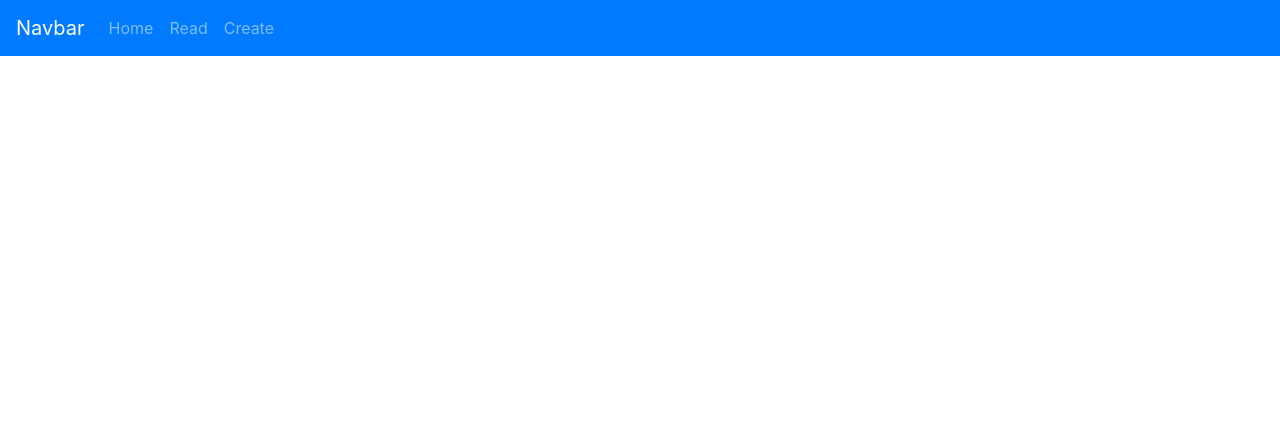
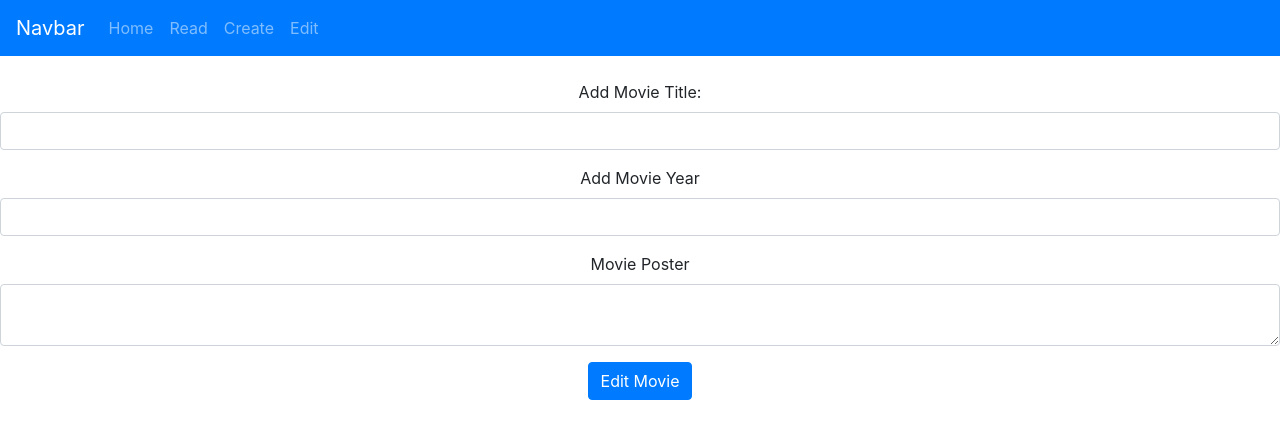
Before and after one commit to CiaranRoche203/data_rep_week11, a React (Create React App) app: page /edit/1 in a window 1280 px wide. Shown: the top 438 px of the page. Built offline with nearby package versions, Linux system fonts and the light colour scheme; no server answers.

Commit message:
Lab completed

```diff
--- a/src/App.js
+++ b/src/App.js
@@ -10,6 +10,7 @@
 import { BrowserRouter as Router, Switch, Route } from 'react-router-dom';
 import { Create } from './components/create';
 import { Read } from './components/read';
+import { Edit } from './components/edit';
 //main class of the app.
 class App extends Component {
   //method where the methods of the other classes are called essentially.
@@ -25,6 +26,7 @@
               <Nav.Link href="/">Home</Nav.Link>
               <Nav.Link href="/read">Read</Nav.Link>
               <Nav.Link href="/create">Create</Nav.Link>
+              <Nav.Link href="/edit">Edit</Nav.Link>
             </Nav>
           </Navbar>
           <br />
@@ -33,6 +35,7 @@
             <Route path='/' component={Content} exact />
             <Route path='/create' component={Create} exact />
             <Route path='/read' component={Read} exact />
+            <Route path='/edit/:id' component={Edit} exact />
           </Switch>
         </div>
       </Router>
--- /dev/null
+++ b/src/components/edit.js
@@ -0,0 +1,121 @@
+import React from 'react';
+import axios from 'axios';
+//edit class of the app
+export class Edit extends React.Component {
+    //edit comoonent
+    //constructor
+    constructor() {
+        super();
+        //binding the data so it can be called
+        this.onSubmit = this.onSubmit.bind(this);
+        this.onChangeTitle = this.onChangeTitle.bind(this);
+        this.onChangeYear = this.onChangeYear.bind(this);
+        this.onChangePoster = this.onChangePoster.bind(this);
+        //setting to empty strings
+        this.state = {
+            Title: '',
+            Year: '',
+            Poster: ''
+        }
+    }
+    //life cycle hook that gets fired. Becomes active in the view
+    componentDidMount(){
+        console.log(this.props.match.params.id);
+        //read record from database
+        //call get request and return to document
+        axios.get('http://localhost:4000/api/movies/'+ this.props.match.params.id)
+        .then(response =>{
+            this.setState({
+                _id:response.data._id,
+                Title:response.data.title,
+                Year:response.data.year,
+                Poster:response.data.poster
+            })
+        })
+        .catch((error)=>{
+            console.log(error);
+        });
+    }
+    //methods
+    //when the title has been added it is returned or stored here
+    onChangeTitle(e) {
+        this.setState({ Title: e.target.value });
+    }
+    //when the Year has been added it is returned or stored here
+    onChangeYear(e) {
+        this.setState({ Year: e.target.value });
+    }
+    //when the Poster has been added it is returned or stored here
+    onChangePoster(e) {
+        this.setState({ Poster: e.target.value });
+    }
+    //alert returned to user to show that the movie has been added
+    onSubmit(e) {
+        e.preventDefault();
+        alert("Movie: " + this.state.Title + " " + this.state.Year + " " + this.state.Poster);
+        console.log('test');
+        const newMovie = {
+            title: this.state.Title,
+            year: this.state.Year,
+            poster: this.state.Poster,
+            _id: this.state._id
+        }
+        //put method. this returns the updated movie
+        axios.put('http://localhost:4000/api/movies/'+this.state._id, newMovie)
+        .then(res =>{
+            console.log(res.data)
+        })
+        .catch();
+        //using the local host aka the server to retrieve the information
+        /*axios.post('http://localhost:4000/api/movies',newMovie)
+        .then((res)=>{
+            console.log(res);
+        })
+        .catch((err)=>{
+            console.log(err);
+        });*/
+    }
+    render() {
+        return (
+            //forms that have been made with react features
+            //edit movie form, year and poster
+            <div className='App'>
+                <form onSubmit={this.onSubmit}>
+                    <div className='form-group'>
+                        <label>
+                            Add Movie Title:
+                    </label>
+                        <input type='text'
+                            className='form-control'
+                            value={this.state.Title}
+                            onChange={this.onChangeTitle}>
+                        </input>
+                    </div>
+                    <div className='form-group'>
+                        <label> Add Movie Year</label>
+                        <input type='text'
+                            className='form-control'
+                            value={this.state.Year}
+                            onChange={this.onChangeYear}>
+                        </input>
+                    </div>
+                    <div className='form-group'>
+                        <label>Movie Poster</label>
+                        <textarea type='text'
+                            className='form-control'
+                            value={this.state.Poster}
+                            onChange={this.onChangePoster}>
+                        </textarea>
+                    </div>
+                    <div className='form-group'>
+                        <input type='submit'
+                            value='Edit Movie'
+                            className='btn btn-primary'
+                        ></input>
+
+                    </div>
+                </form>
+            </div>
+        );
+    }
+}
--- a/src/components/movieItem.js
+++ b/src/components/movieItem.js
@@ -1,9 +1,11 @@
 import React from 'react';
 import Card from 'react-bootstrap/Card';
+import {Link} from 'react-router-dom';
 //movie item class of the app
 export class MovieItem extends React.Component {
     //returns the movie title, year and poster, in a card format that is imported from bootstrap
     //information is accessed from the object in the read class
+    //create an edit button so the user may edit movie details.
     render() {
         return (
             <div>
@@ -17,6 +19,7 @@
                             </footer>
                         </blockquote>
                     </Card.Body>
+                    <Link to={"/edit/"+this.props.movie._id} className="btn btn-primary">Edit</Link>
                 </Card>
             </div>
         );
```
Also changed, not shown: 1 other file (tests, documents, lock files or other folders).
